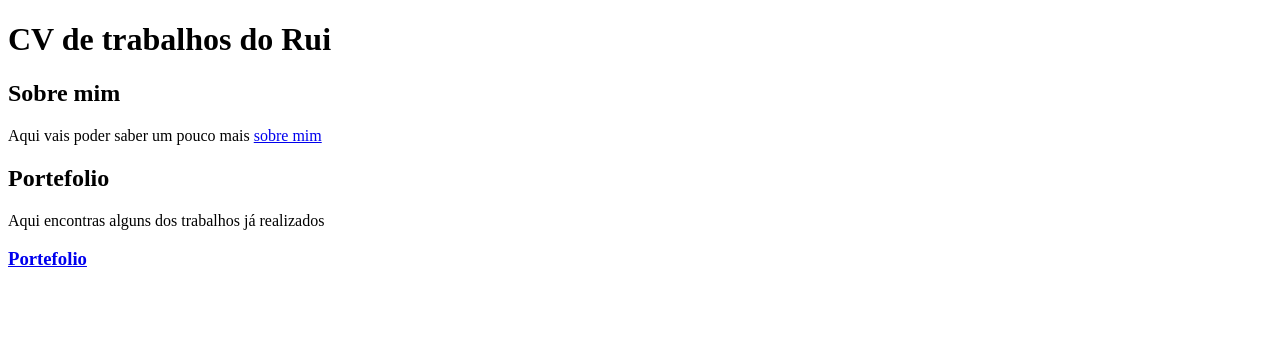
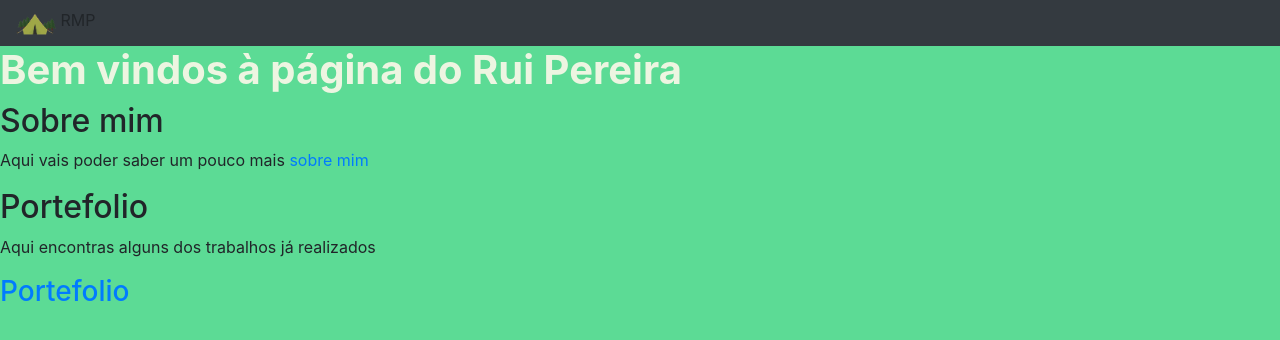
Before and after one commit to Peras92/Aula15, a Flask app: page / in a window 1280 px wide. Shown: the top 340 px of the page. Run offline with Flask 2, Linux system fonts and the light colour scheme; some libraries are stand-ins or nearby versions.

Commit message:
alguns melhoramentos

```diff
--- a/Templates/index.html
+++ b/Templates/index.html
@@ -1,13 +1,31 @@
 <!DOCTYPE html>
 <html lang="en">
     <head>
-        <meta charset="UTF-8">
-        <title>Hello, SmartNinja</title>
+        <!-- Required meta tags -->
+        <meta charset="utf-8">
+        <meta name="viewport" content="width=device-width, initial-scale=1, shrink-to-fit=no">
+
+        <!-- Bootstrap CSS -->
+        <link rel="stylesheet" href="https://stackpath.bootstrapcdn.com/bootstrap/4.4.1/css/bootstrap.min.css" integrity="sha384-Vkoo8x4CGsO3+Hhxv8T/Q5PaXtkKtu6ug5TOeNV6gBiFeWPGFN9MuhOf23Q9Ifjh" crossorigin="anonymous">
+        <script src="https://stackpath.bootstrapcdn.com/bootstrap/4.4.1/js/bootstrap.min.js" integrity="sha384-wfSDF2E50Y2D1uUdj0O3uMBJnjuUD4Ih7YwaYd1iqfktj0Uod8GCExl3Og8ifwB6" crossorigin="anonymous"></script>
+
+        <!--Geral-->
+        <title>Landing page do Rui</title>
+        <link rel="stylesheet" href="/static/css/geral.css">
+
+
     </head>
 
     <body>
-        <h1>CV de trabalhos do Rui</h1>
-        <div class="corpo">
+        <!-- Image and text -->
+        <nav class="navbar navbar-dark bg-dark">
+            <span class="Txt-navbar"><img src="/static/img/Tenda.png" width="40" height="30" class="d-inline-block align-top" alt="tenda">
+            RMP</span>
+        </nav>
+
+        <div class="corpo"></div>
+            <h1>Bem vindos à página do Rui Pereira</h1>
+
             <div class="sobre_mim">
                 <h2>Sobre mim</h2>
                 <p>Aqui vais poder saber um pouco mais <a href="/aboutme/">sobre mim</a></p>
--- /dev/null
+++ b/static/css/geral.css
@@ -0,0 +1,8 @@
+body {
+    background-color: #5cdb95;
+}
+
+h1 {
+    color: #edf5e1;
+    font-weight: bold;
+}
```
Also changed, not shown: static/img/Tenda.png (added).
